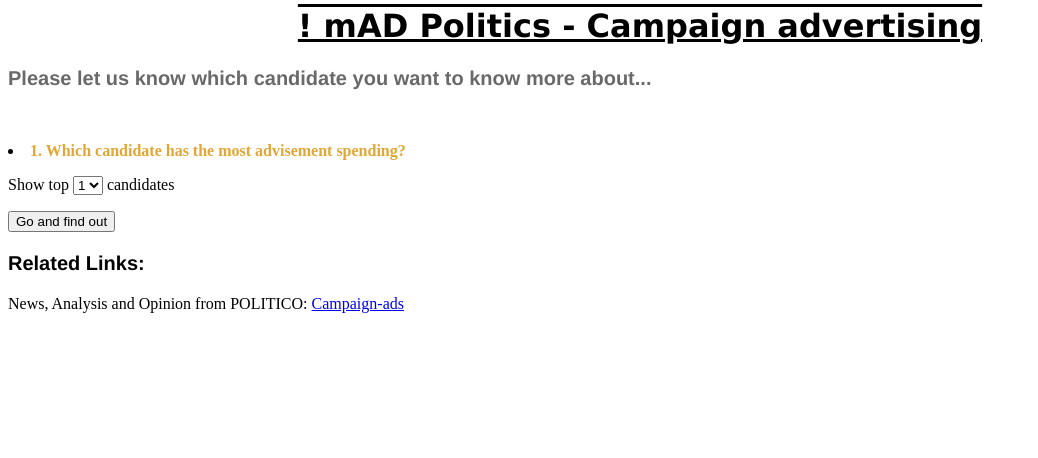
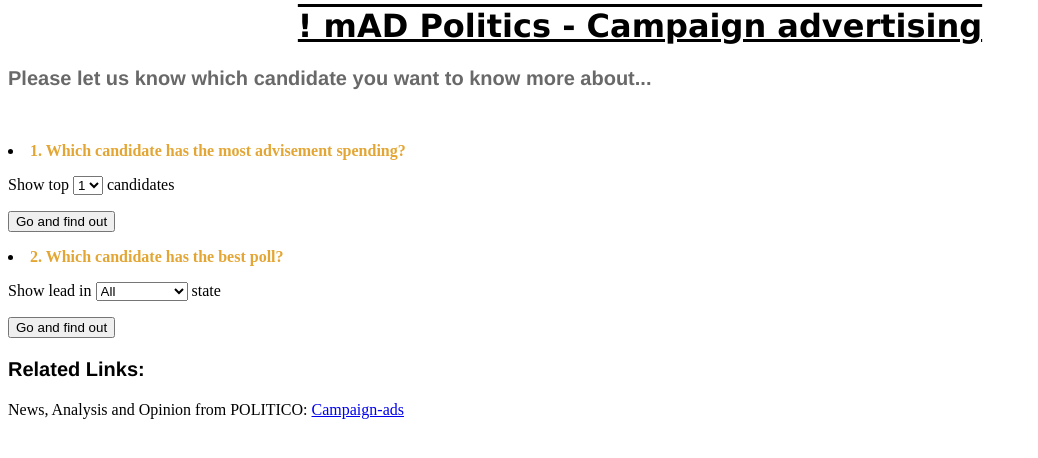
Before and after one commit to ravibhandia/mAD_Politics_Remastered, a Flask app: template WebDev/templates/madPolitics.html in a window 1280 px wide. Shown: the part 256-714 px from the top of the page, without its empty margins (0-1038 px from the left). Run offline with Flask 2, Linux system fonts and the light colour scheme; the template is opened without the code that fills it, so the values that code supplies are empty.

Commit message:
add query 2

```diff
--- a/WebDev/templates/madPolitics.html
+++ b/WebDev/templates/madPolitics.html
@@ -35,6 +35,21 @@
 						<option value="5" name="topN"> 5 </option>
 			    </select> candidates </p>
 			   	<input type="submit" value="Go and find out" />
+			</form>
+
+			<!-- Query 2  -->
+
+			<form method="GET" action="/q2">
+				<li>
+				<label for="search" style="color:#E3A634"><b> 2. Which candidate has the best poll? </b></label><br>
+					<p> Show lead in
+					<select id="state_selection" name="state_selection">
+						<option value="All">All</option>
+						<option value="CA">California</option>
+						<option value="WA">Washington</option>
+						<option value="NY">New York</option>
+					</select> state </p>
+					<input type="submit" value="Go and find out" />
 			</form>
 
 			<!-- # Create user selection buttons  -->
```
